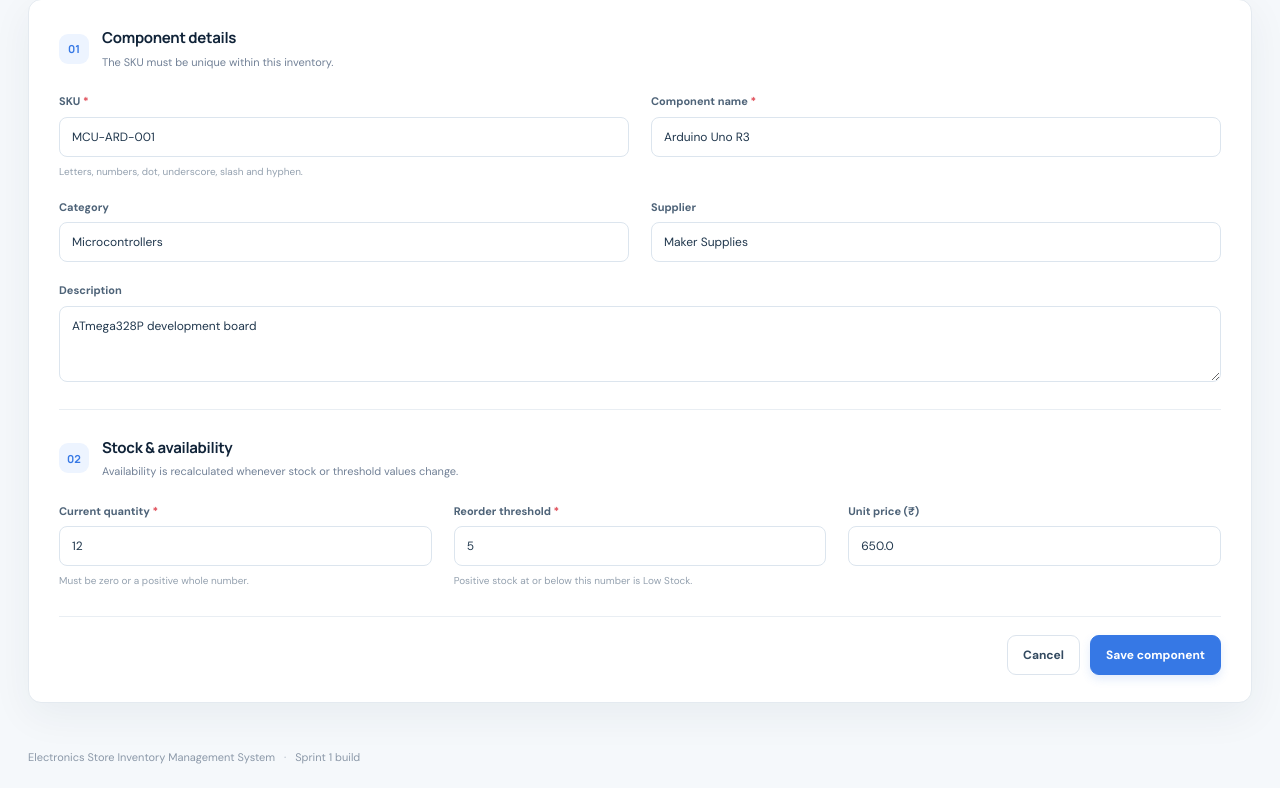
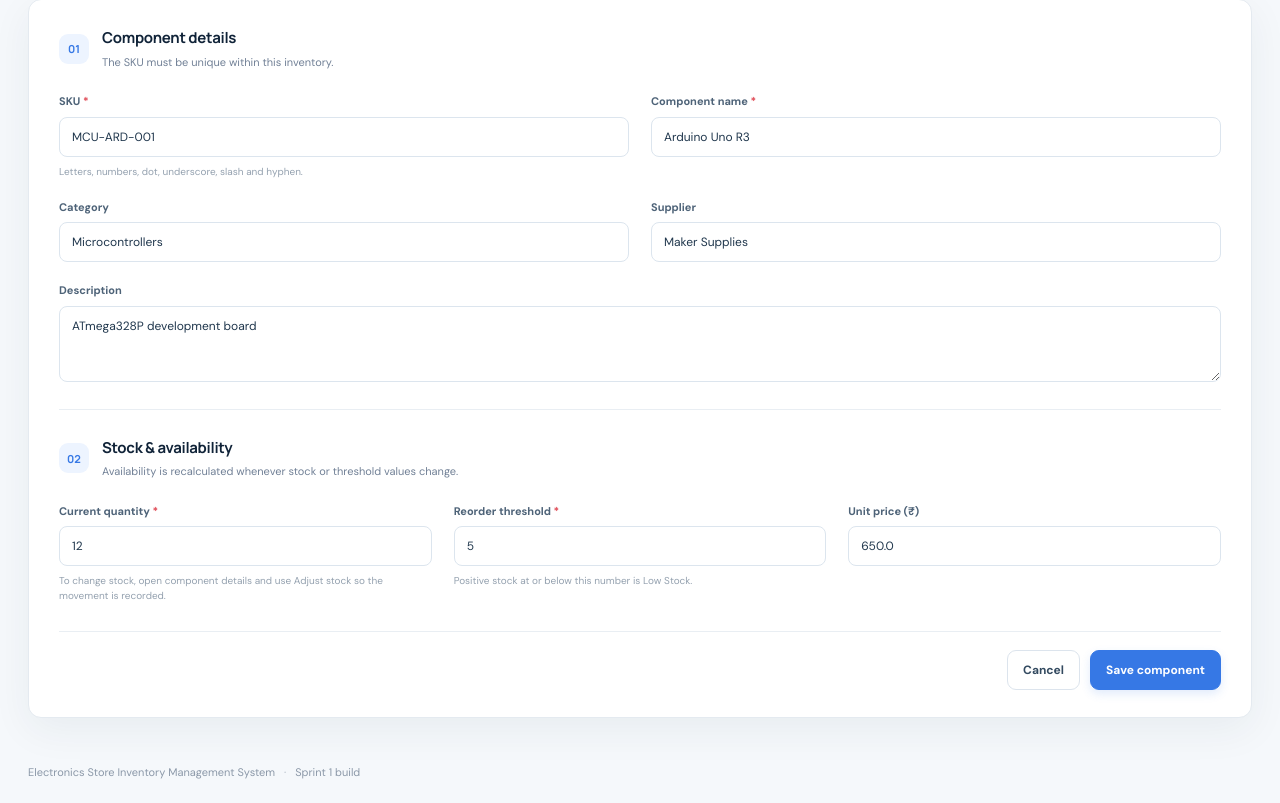
Before and after one commit to harshal-prozone/Electronics-Store-Inventory-Management-System, a Flask app: page /components/1/edit in a window 1280 px wide. Shown: the part 251-1054 px from the top of the page. Before the commit the page ends 1015 px from the top, so only its background shows below. Run offline with Flask 3, Linux system fonts and the light colour scheme; the visitor is signed in with stand-in values (Sample User, id 1); data comes from the database, SQL or seed files in the repository; some libraries are stand-ins or nearby versions.

Commit message:
Prevent untracked stock changes through component editing

```diff
--- a/app.py
+++ b/app.py
@@ -246,7 +246,9 @@ def create_app(test_config: dict[str, Any] | None = None) -> Flask:
     def component_edit(component_id: int):
         component = get_component_or_404(component_id)
         if request.method == "POST":
-            values, error = validate_component_form(request.form)
+            form_data = request.form.copy()
+            form_data["quantity"] = str(component["quantity"])
+            values, error = validate_component_form(form_data)
             if error:
                 flash(error, "error")
             else:
--- a/templates/component_form.html
+++ b/templates/component_form.html
@@ -16,7 +16,18 @@
   <div class="form-divider"></div>
   <div class="form-section-heading"><span class="section-number">02</span><div><h2>Stock & availability</h2><p class="muted">Availability is recalculated whenever stock or threshold values change.</p></div></div>
   <div class="form-grid form-grid-stock">
-    <div class="field"><label for="quantity">Current quantity <span class="required">*</span></label><input id="quantity" name="quantity" type="number" min="0" step="1" required value="{{ request.form.get('quantity', component['quantity'] if component else '0') }}"><small>Must be zero or a positive whole number.</small></div>
+    <div class="field">
+  <label for="quantity">Current quantity <span class="required">*</span></label>
+  {% if component %}
+    <input id="quantity" name="quantity" type="number" min="0" step="1"
+           required value="{{ component['quantity'] }}" readonly>
+    <small>To change stock, open component details and use Adjust stock so the movement is recorded.</small>
+  {% else %}
+    <input id="quantity" name="quantity" type="number" min="0" step="1"
+           required value="{{ request.form.get('quantity', '0') }}">
+    <small>Initial quantity for the new component.</small>
+  {% endif %}
+</div>
     <div class="field"><label for="reorder_level">Reorder threshold <span class="required">*</span></label><input id="reorder_level" name="reorder_level" type="number" min="0" step="1" required value="{{ request.form.get('reorder_level', component['reorder_level'] if component else '5') }}"><small>Positive stock at or below this number is Low Stock.</small></div>
     <div class="field"><label for="unit_price">Unit price (₹)</label><input id="unit_price" name="unit_price" type="number" min="0" step="0.01" value="{{ request.form.get('unit_price', component['unit_price'] if component else '0.00') }}"></div>
   </div>
```
Also changed, not shown: tests/test_web_app.py (+60 -0 lines).
